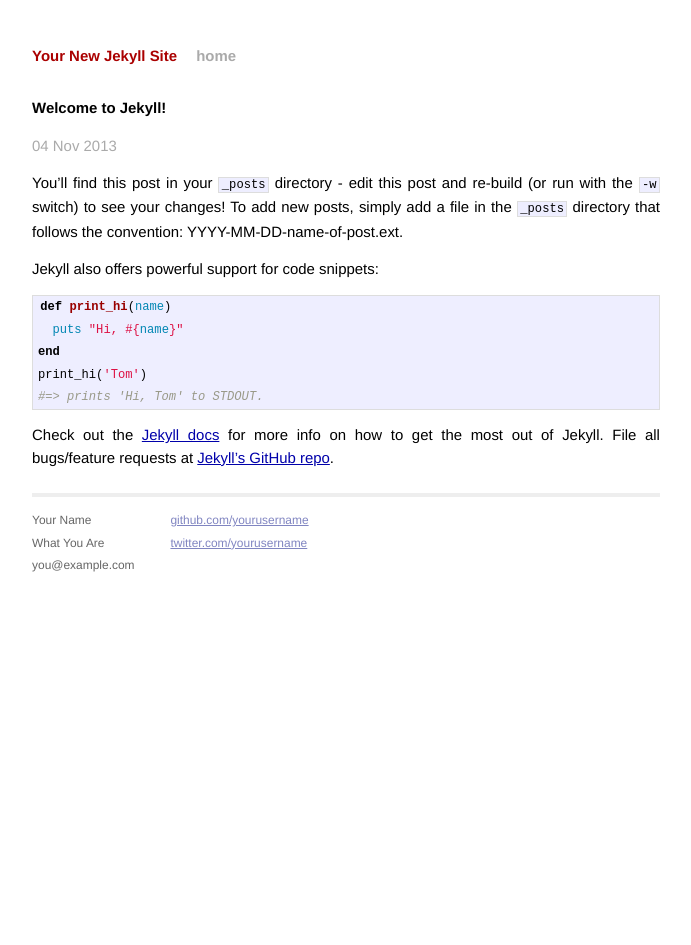
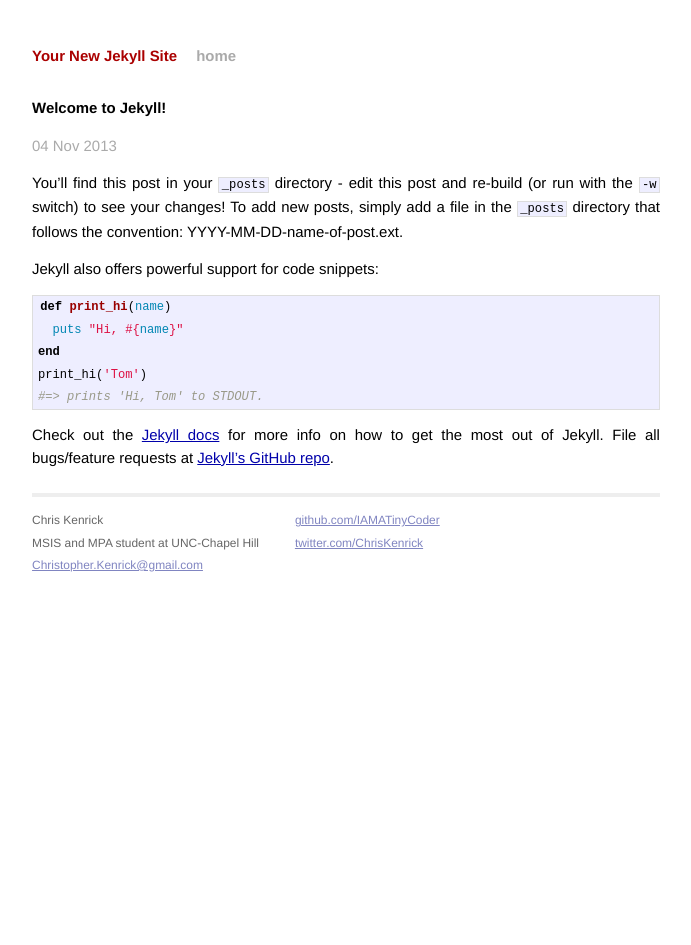
Before and after one commit to IAMATinyCoder/ChrisKenrick, a Jekyll site: the page built from _posts/2013-11-04-welcome-to-jekyll.markdown, in a window 1280 px wide. Shown: the whole page, without its empty margins (294-985 px from the left). Built offline with Jekyll 4.4.1, drawn with Linux system fonts in a browser that asks for light colours; Markdown is read by kramdown in place of the engine named in the settings.

Commit message:
Updated personal info

```diff
--- a/_layouts/default.html
+++ b/_layouts/default.html
@@ -26,15 +26,15 @@
           <div class="footer">
             <div class="contact">
               <p>
-                Your Name<br />
-                What You Are<br />
-                you@example.com
+                Chris Kenrick<br />
+                MSIS and MPA student at UNC-Chapel Hill<br />
+                <a href="mailto:Christopher.Kenrick@gmail.com" target="_blank">Christopher.Kenrick@gmail.com</a>
               </p>
             </div>
             <div class="contact">
               <p>
-                <a href="https://github.com/yourusername">github.com/yourusername</a><br />
-                <a href="https://twitter.com/yourusername">twitter.com/yourusername</a><br />
+                <a href="https://github.com/IAMATinyCoder">github.com/IAMATinyCoder</a><br />
+                <a href="https://twitter.com/ChrisKenrick">twitter.com/ChrisKenrick</a><br />
               </p>
             </div>
           </div>
```
